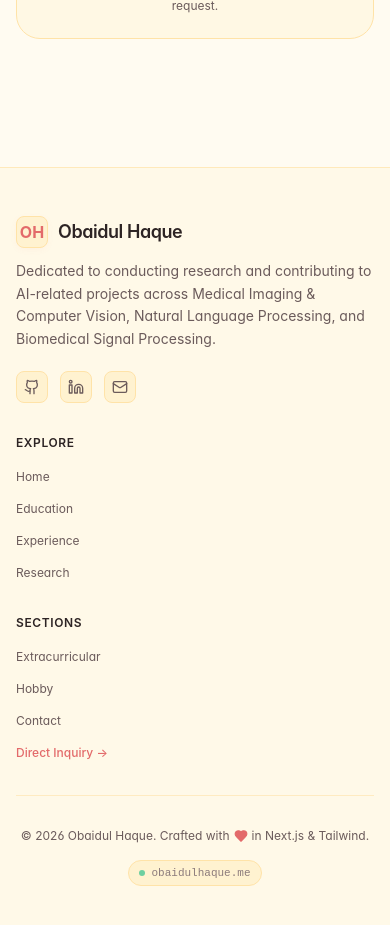
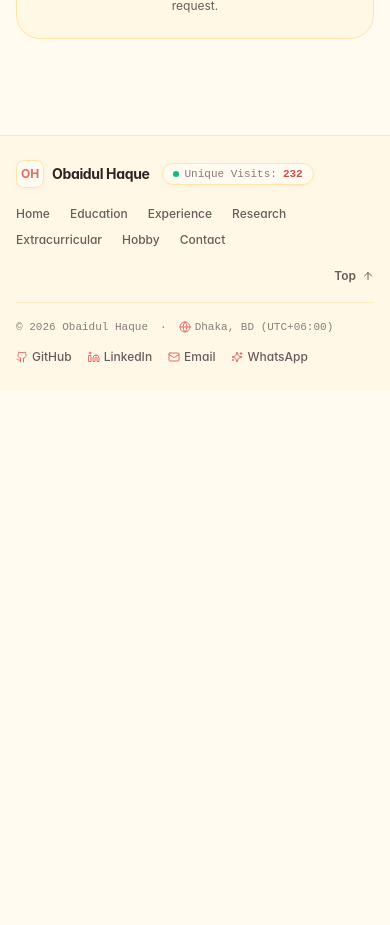
Before and after one commit to obaidulsaiki/obaidulsaiki.github.io, a Next.js app: page /research in a window 390 px wide. Shown: the part 5140-6065 px from the top of the page. After the commit the page ends 5531 px from the top, so only its background shows below. Built offline with nearby package versions, Linux system fonts and the light colour scheme; no server answers.

Commit message:
Footer styling

```diff
--- a/src/components/layout/Footer.tsx
+++ b/src/components/layout/Footer.tsx
@@ -1,9 +1,19 @@
-import React from 'react';
+'use client';
+
+import React, { useState, useEffect } from 'react';
 import Link from 'next/link';
-import { Github, Linkedin, Mail, Heart } from 'lucide-react';
+import {
+  Github,
+  Linkedin,
+  Mail,
+  ArrowUp,
+  Globe,
+  Sparkles,
+  Eye,
+} from 'lucide-react';
 import { profileData } from '@/data/profile';
 
-const footerNav = [
+const mainNavItems = [
   { name: 'Home', href: '/' },
   { name: 'Education', href: '/education/' },
   { name: 'Experience', href: '/experience/' },
@@ -14,109 +24,255 @@ const footerNav = [
 ];
 
 export default function Footer() {
+  const [visitCount, setVisitCount] = useState<number | null>(null);
+  const [isNewVisitor, setIsNewVisitor] = useState(false);
+
+  // Dynamic unique-by-IP visitor counter
+  useEffect(() => {
+    const STORAGE_KEY = 'oh_portfolio_unique_visits_v2';
+    const HASH_KEY = 'oh_portfolio_known_hashes_v2';
+    const BASE_COUNT = 232;
+
+    let isMounted = true;
+
+    async function computeSha256(str: string): Promise<string> {
+      try {
+        if (typeof window !== 'undefined' && window.crypto?.subtle) {
+          const encoder = new TextEncoder();
+          const data = encoder.encode(str);
+          const hashBuffer = await window.crypto.subtle.digest('SHA-256', data);
+          const hashArray = Array.from(new Uint8Array(hashBuffer));
+          return hashArray.map((b) => b.toString(16).padStart(2, '0')).join('');
+        }
+      } catch {
+        // Fallback below
+      }
+      // Lightweight fallback hash
+      let hash = 0;
+      for (let i = 0; i < str.length; i++) {
+        hash = (hash << 5) - hash + str.charCodeAt(i);
+        hash |= 0;
+      }
+      return Math.abs(hash).toString(16);
+    }
+
+    async function trackUniqueVisitor() {
+      // 1. Instantly read existing count so UI never flickers
+      let currentCount = BASE_COUNT;
+      let knownHashes: string[] = [];
+
+      try {
+        const storedCount = localStorage.getItem(STORAGE_KEY);
+        if (storedCount) {
+          const parsed = parseInt(storedCount, 10);
+          if (!isNaN(parsed) && parsed >= BASE_COUNT) {
+            currentCount = parsed;
+          }
+        }
+        const storedHashes = localStorage.getItem(HASH_KEY);
+        if (storedHashes) {
+          knownHashes = JSON.parse(storedHashes);
+        }
+      } catch {
+        // storage disabled or private mode
+      }
+
+      if (isMounted) {
+        setVisitCount(currentCount);
+      }
+
+      // 2. Fetch visitor IP to check uniqueness
+      try {
+        const controller = new AbortController();
+        const timeoutId = setTimeout(() => controller.abort(), 3500);
+
+        const res = await fetch('https://api.ipify.org?format=json', {
+          signal: controller.signal,
+        });
+        clearTimeout(timeoutId);
+
+        if (!res.ok) return;
+
+        const data = await res.json();
+        if (!data?.ip) return;
+
+        // Hash the IP to protect visitor privacy
+        const ipHash = await computeSha256(data.ip.trim());
+
+        // Check if this IP is already counted
+        const alreadyCounted = knownHashes.includes(ipHash);
+
+        if (!alreadyCounted) {
+          currentCount += 1;
+          knownHashes.push(ipHash);
+
+          try {
+            localStorage.setItem(STORAGE_KEY, currentCount.toString());
+            localStorage.setItem(HASH_KEY, JSON.stringify(knownHashes));
+          } catch {
+            // private browsing ignore
+          }
+
+          if (isMounted) {
+            setVisitCount(currentCount);
+            setIsNewVisitor(true);
+          }
+        }
+      } catch {
+        // Network timeout / ad-blocker blocked ipify - keep current count
+      }
+    }
+
+    trackUniqueVisitor();
+
+    return () => {
+      isMounted = false;
+    };
+  }, []);
+
+  const scrollToTop = () => {
+    if (typeof window !== 'undefined') {
+      window.scrollTo({ top: 0, behavior: 'smooth' });
+    }
+  };
+
   return (
-    <footer className="w-full border-t border-surface-border/70 bg-surface/30 mt-20 transition-colors">
-      <div className="mx-auto max-w-6xl px-4 py-12 sm:px-6 lg:px-8">
-        <div className="grid grid-cols-1 md:grid-cols-4 gap-8 mb-8">
-          {/* Brand Col */}
-          <div className="md:col-span-2 space-y-3">
-            <div className="flex items-center gap-2.5">
-              <span className="flex h-8 w-8 items-center justify-center rounded-lg bg-surface border border-surface-border text-accent-primary font-bold shadow-soft-sm">
+    <footer className="w-full border-t border-surface-border/80 bg-surface/35 backdrop-blur-sm mt-12 sm:mt-16 transition-colors">
+      <div className="mx-auto max-w-6xl px-4 py-6 sm:px-6 lg:px-8 space-y-4">
+        {/* Tier 1: Identity + Visit Counter + Horizontal Navigation + Back to Top */}
+        <div className="flex flex-col lg:flex-row items-start lg:items-center justify-between gap-4 pb-4 border-b border-surface-border/60">
+          {/* Identity & Visit Counter */}
+          <div className="flex flex-wrap items-center gap-3">
+            <Link
+              href="/"
+              prefetch={true}
+              className="flex items-center gap-2 group text-ink-primary"
+            >
+              <span className="flex h-7 w-7 items-center justify-center rounded-lg bg-canvas border border-surface-border text-accent-primary font-bold text-xs shadow-soft-sm group-hover:border-accent-primary transition-colors">
                 OH
               </span>
-              <span className="font-semibold text-ink-primary tracking-tight text-lg">
-                Obaidul Haque
+              <span className="font-bold text-sm tracking-tight group-hover:text-accent-primary transition-colors">
+                {profileData.name}
+              </span>
+            </Link>
+
+            {/* Dynamic Unique-by-IP Visit Counter Pill */}
+            <div
+              title="Dynamic unique visitors (deduplicated by IP address)"
+              className="inline-flex items-center gap-1.5 px-2.5 py-0.5 rounded-full bg-canvas border border-surface-border text-[11px] font-mono text-ink-primary shadow-soft-sm transition-all"
+            >
+              <span className="relative flex h-1.5 w-1.5">
+                <span className="animate-ping absolute inline-flex h-full w-full rounded-full bg-emerald-400 opacity-75" />
+                <span className="relative inline-flex rounded-full h-1.5 w-1.5 bg-emerald-500" />
+              </span>
+              <span className="text-ink-subtle">Unique Visits:</span>
+              <span className="font-semibold text-accent-primaryDark">
+                {visitCount !== null ? visitCount.toLocaleString() : '...'}
               </span>
             </div>
-            <p className="text-sm text-ink-muted max-w-sm leading-relaxed">
-              {profileData.tagline}
-            </p>
-            <div className="flex items-center gap-3 pt-2">
+          </div>
+
+          {/* Horizontal Navigation Links with Left-to-Right Hover Line */}
+          <nav className="flex flex-wrap items-center gap-x-5 gap-y-1.5 text-xs">
+            {mainNavItems.map((item) => (
+              <Link
+                key={item.href}
+                href={item.href}
+                prefetch={true}
+                className="group relative inline-block font-medium text-ink-muted hover:text-ink-primary transition-colors py-0.5"
+              >
+                <span className="relative">
+                  {item.name}
+                  {/* Left-to-right line indicator animation */}
+                  <span className="absolute -bottom-0.5 left-0 w-full h-[1.5px] bg-accent-primary transform scale-x-0 group-hover:scale-x-100 origin-left transition-transform duration-300 ease-out" />
+                </span>
+              </Link>
+            ))}
+          </nav>
+
+          {/* Back to Top */}
+          <button
+            type="button"
+            onClick={scrollToTop}
+            aria-label="Scroll back to top"
+            className="group relative inline-flex items-center gap-1.5 text-xs font-semibold text-ink-muted hover:text-accent-primary transition-colors py-0.5 self-end lg:self-auto cursor-pointer"
+          >
+            <span className="relative">
+              Top
+              {/* Left-to-right line indicator animation */}
+              <span className="absolute -bottom-0.5 left-0 w-full h-[1.5px] bg-accent-primary transform scale-x-0 group-hover:scale-x-100 origin-left transition-transform duration-300 ease-out" />
+            </span>
+            <ArrowUp className="w-3 h-3 group-hover:-translate-y-0.5 transition-transform duration-200" />
+          </button>
+        </div>
+
+        {/* Tier 2: Meta, Timezone & Inline Socials */}
+        <div className="flex flex-col sm:flex-row items-start sm:items-center justify-between gap-3 text-xs text-ink-muted">
+          {/* Copyright & Location Timezone */}
+          <div className="flex flex-wrap items-center gap-x-3 gap-y-1 text-ink-subtle text-[11px] font-mono">
+            <span>© {new Date().getFullYear()} Obaidul Haque</span>
+            <span>·</span>
+            <span className="inline-flex items-center gap-1">
+              <Globe className="w-3 h-3 text-accent-primary" />
+              <span>Dhaka, BD (UTC+06:00)</span>
+            </span>
+          </div>
+
+          {/* Inline Social Channels with Left-to-Right Hover Line */}
+          <div className="flex flex-wrap items-center gap-4 text-xs font-medium">
             <a
               href={profileData.socials.github}
               target="_blank"
               rel="noopener noreferrer"
-                aria-label="GitHub"
-                className="flex h-8 w-8 items-center justify-center rounded-lg bg-surface border border-surface-border text-ink-muted hover:text-accent-primary hover:border-accent-soft transition-all duration-200"
+              className="group relative inline-flex items-center gap-1 text-ink-muted hover:text-ink-primary transition-colors py-0.5"
             >
-                <Github className="h-4 w-4" />
+              <Github className="w-3 h-3 text-accent-primary" />
+              <span className="relative">
+                GitHub
+                {/* Left-to-right line indicator animation */}
+                <span className="absolute -bottom-0.5 left-0 w-full h-[1.5px] bg-accent-primary transform scale-x-0 group-hover:scale-x-100 origin-left transition-transform duration-300 ease-out" />
+              </span>
             </a>
+
             <a
               href={profileData.socials.linkedin}
               target="_blank"
               rel="noopener noreferrer"
-                aria-label="LinkedIn"
-                className="flex h-8 w-8 items-center justify-center rounded-lg bg-surface border border-surface-border text-ink-muted hover:text-accent-primary hover:border-accent-soft transition-all duration-200"
+              className="group relative inline-flex items-center gap-1 text-ink-muted hover:text-ink-primary transition-colors py-0.5"
             >
-                <Linkedin className="h-4 w-4" />
+              <Linkedin className="w-3 h-3 text-accent-primary" />
+              <span className="relative">
+                LinkedIn
+                {/* Left-to-right line indicator animation */}
+                <span className="absolute -bottom-0.5 left-0 w-full h-[1.5px] bg-accent-primary transform scale-x-0 group-hover:scale-x-100 origin-left transition-transform duration-300 ease-out" />
+              </span>
             </a>
+
             <a
               href={`mailto:${profileData.socials.email}`}
-                aria-label="Email"
-                className="flex h-8 w-8 items-center justify-center rounded-lg bg-surface border border-surface-border text-ink-muted hover:text-accent-primary hover:border-accent-soft transition-all duration-200"
+              className="group relative inline-flex items-center gap-1 text-ink-muted hover:text-ink-primary transition-colors py-0.5"
             >
-                <Mail className="h-4 w-4" />
+              <Mail className="w-3 h-3 text-accent-primary" />
+              <span className="relative">
+                Email
+                {/* Left-to-right line indicator animation */}
+                <span className="absolute -bottom-0.5 left-0 w-full h-[1.5px] bg-accent-primary transform scale-x-0 group-hover:scale-x-100 origin-left transition-transform duration-300 ease-out" />
+              </span>
             </a>
-            </div>
-          </div>
 
-          {/* Quick Links */}
-          <div>
-            <h3 className="text-xs font-semibold uppercase tracking-wider text-ink-primary mb-3">
-              Explore
-            </h3>
-            <ul className="space-y-2">
-              {footerNav.slice(0, 4).map((item) => (
-                <li key={item.href}>
-                  <Link
-                    href={item.href}
-                    className="text-xs text-ink-muted hover:text-accent-primary transition-colors"
+            <a
+              href={`https://wa.me/${profileData.socials.phone.replace(/[^0-9]/g, '')}`}
+              target="_blank"
+              rel="noopener noreferrer"
+              className="group relative inline-flex items-center gap-1 text-ink-muted hover:text-ink-primary transition-colors py-0.5"
             >
-                    {item.name}
-                  </Link>
-                </li>
-              ))}
-            </ul>
-          </div>
-
-          <div>
-            <h3 className="text-xs font-semibold uppercase tracking-wider text-ink-primary mb-3">
-              Sections
-            </h3>
-            <ul className="space-y-2">
-              {footerNav.slice(4).map((item) => (
-                <li key={item.href}>
-                  <Link
-                    href={item.href}
-                    className="text-xs text-ink-muted hover:text-accent-primary transition-colors"
-                  >
-                    {item.name}
-                  </Link>
-                </li>
-              ))}
-              <li>
-                <Link
-                  href="/contact/"
-                  className="text-xs text-accent-primary font-medium hover:underline"
-                >
-                  Direct Inquiry →
-                </Link>
-              </li>
-            </ul>
-          </div>
-        </div>
-
-        {/* Bottom Bar */}
-        <div className="pt-8 border-t border-surface-border/60 flex flex-col sm:flex-row items-center justify-between gap-4 text-xs text-ink-muted">
-          <p className="flex items-center gap-1">
-            © {new Date().getFullYear()} Obaidul Haque. Crafted with{' '}
-            <Heart className="w-3.5 h-3.5 text-accent-primary fill-accent-primary inline" /> in Next.js & Tailwind.
-          </p>
-          <div className="flex items-center gap-4">
-            <span className="inline-flex items-center gap-1.5 px-2.5 py-1 rounded-full bg-surface border border-surface-border text-[11px] font-mono text-ink-subtle">
-              <span className="w-1.5 h-1.5 rounded-full bg-emerald-500 animate-pulse" />
-              obaidulhaque.me
+              <Sparkles className="w-3 h-3 text-accent-primary" />
+              <span className="relative">
+                WhatsApp
+                {/* Left-to-right line indicator animation */}
+                <span className="absolute -bottom-0.5 left-0 w-full h-[1.5px] bg-accent-primary transform scale-x-0 group-hover:scale-x-100 origin-left transition-transform duration-300 ease-out" />
               </span>
+            </a>
           </div>
         </div>
       </div>
```
Also changed, not shown: src/app/page.tsx (+3 -7 lines), src/components/animations/PageTransition.tsx (+5 -5 lines), src/components/layout/Navbar.tsx (+63 -32 lines). Lines whose indentation alone changed are shown as unchanged.
